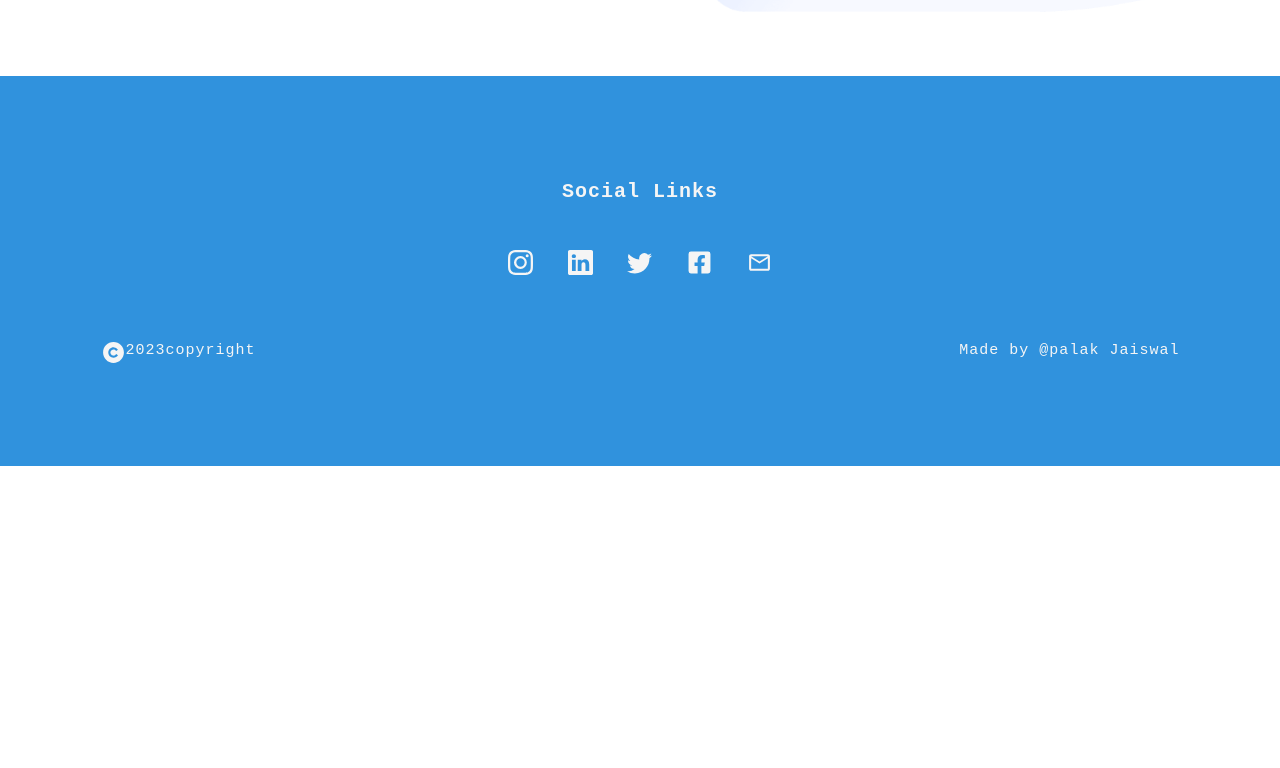
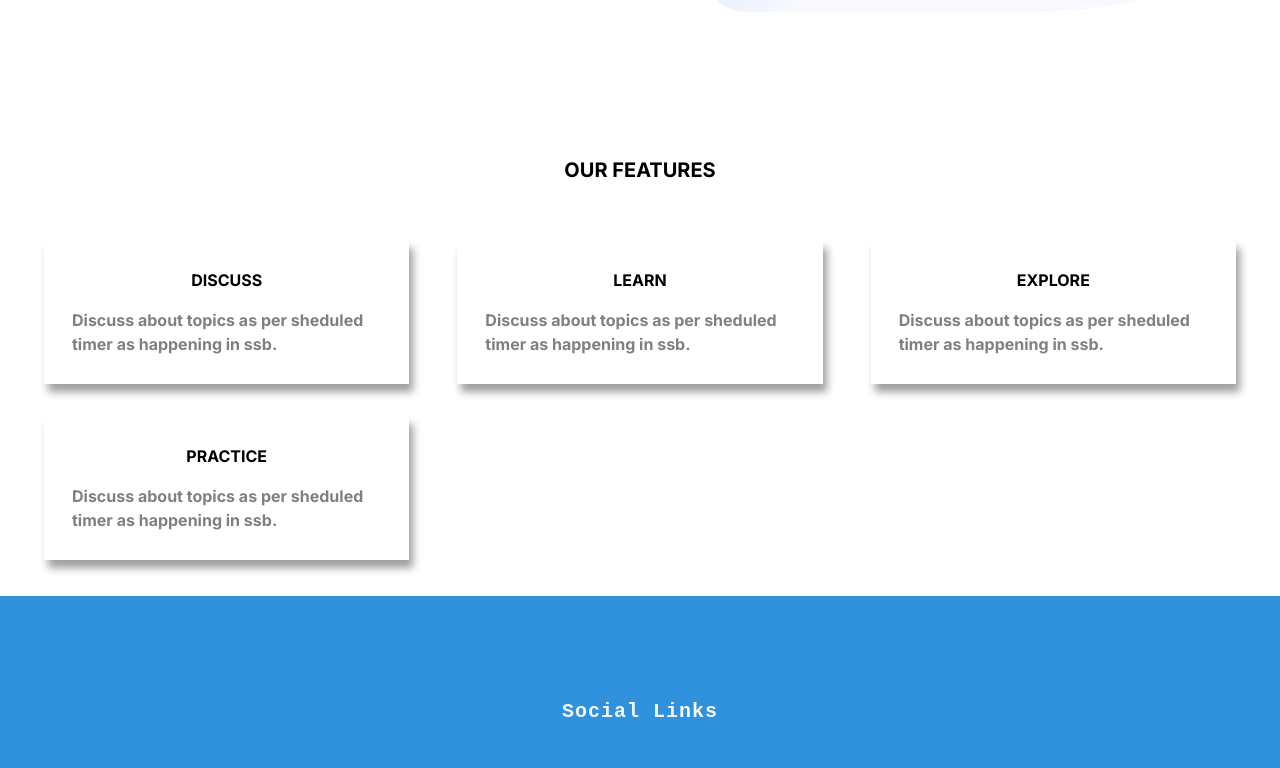
Before and after one commit to Palak-jais/Crack-SSB, a Next.js app: page / in a window 1280 px wide. Shown: the part 561-1329 px from the top of the page. Before the commit the page ends 1027 px from the top, so only its background shows below. Built offline with nearby package versions, Linux system fonts and the light colour scheme.

Commit message:
added features

```diff
--- a/src/app/page.tsx
+++ b/src/app/page.tsx
@@ -37,6 +37,33 @@ export default function Home() {
         </div>
         </div>
         </div>
+        <h1 className='text-center font-bold text-xl m-5 sm:mt-20'> OUR FEATURES</h1>
+        <div className='flex flex-wrap m-2 sm:m-5'>
+        <div className="lg:w-1/3 pr-4 pl-4 md:w-1/2 sm:w-1/2 p-2">
+    <div className='m-2 p-5 shadow-[4.0px_8.0px_8.0px_rgba(0,0,0,0.38)]'>
+         <h1 className='m-2 font-bold text-center'>DISCUSS</h1>
+         <p className='text-l font-bold p-2 text-[#808080]'>Discuss about topics as per sheduled timer as happening in ssb.</p>
+      </div>
+    </div>
+    <div className="lg:w-1/3 pr-4 pl-4 md:w-1/2 sm:w-1/2 p-2">
+    <div className='m-2 p-5 shadow-[4.0px_8.0px_8.0px_rgba(0,0,0,0.38)]'>
+         <h1 className='m-2 font-bold text-center'>LEARN</h1>
+         <p className='text-l font-bold p-2 text-[#808080]'>Discuss about topics as per sheduled timer as happening in ssb.</p>
+      </div>
+    </div>
+    <div className="lg:w-1/3 pr-4 pl-4 md:w-1/2 sm:w-1/2 p-2">
+    <div className='m-2 p-5 shadow-[4.0px_8.0px_8.0px_rgba(0,0,0,0.38)]'>
+         <h1 className='m-2 font-bold text-center'>EXPLORE</h1>
+         <p className='text-l font-bold p-2 text-[#808080]'>Discuss about topics as per sheduled timer as happening in ssb.</p>
+      </div>
+    </div>
+    <div className="lg:w-1/3 pr-4 pl-4 md:w-1/2 sm:w-1/2 p-2">
+    <div className='m-2 p-5 shadow-[4.0px_8.0px_8.0px_rgba(0,0,0,0.38)]'>
+         <h1 className='m-2 font-bold text-center'>PRACTICE</h1>
+         <p className='text-l font-bold p-2 text-[#808080]'>Discuss about topics as per sheduled timer as happening in ssb.</p>
+      </div>
+    </div>
+    </div>
       <Footer/>
     </main>
   )
```
